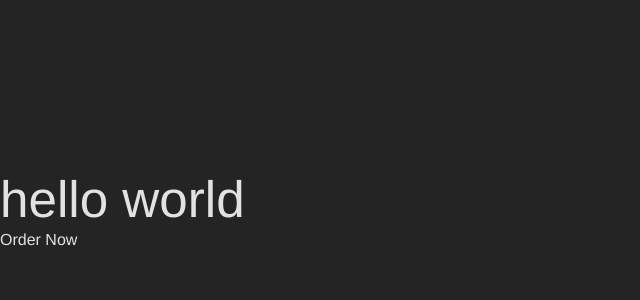
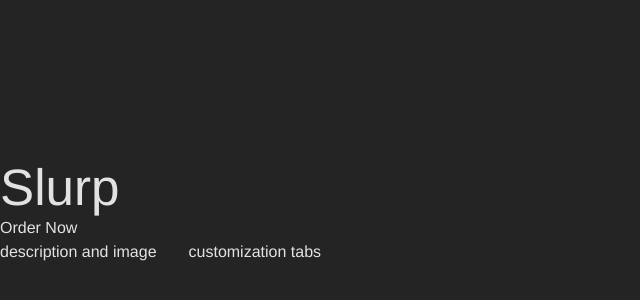
Before and after one commit to svonharris/food-order-app, a React (Vite) app: page / in a window 1280 px wide. Shown: the part 188-488 px from the top of the page, without its empty margins (0-640 px from the left). Built offline with nearby package versions, Linux system fonts and the light colour scheme.

Commit message:
Setting up outline of App.

```diff
--- a/src/App.tsx
+++ b/src/App.tsx
@@ -4,8 +4,20 @@ import "./index.css";
 function App() {
   return (
     <>
-      <h1>hello world</h1>
-      <Button title={"Order Now"} />
+      <main>
+        {/* hero */}
+        <section>
+          <h1>Slurp</h1>
+          <Button title={"Order Now"} />
+        </section>
+        {/* ordering */}
+        <section className="columns-2 gap-8">
+          <div>description and image</div>
+          <div>customization tabs</div>
+        </section>
+        {/* checkout */}
+        <section></section>
+      </main>
     </>
   );
 }
```
